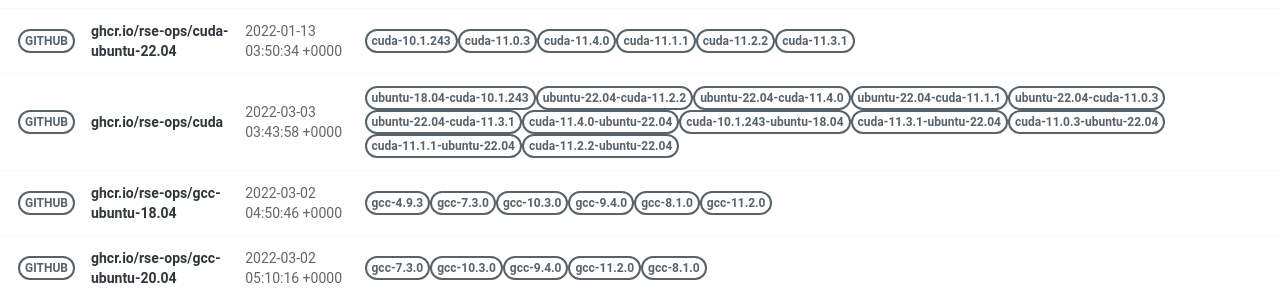
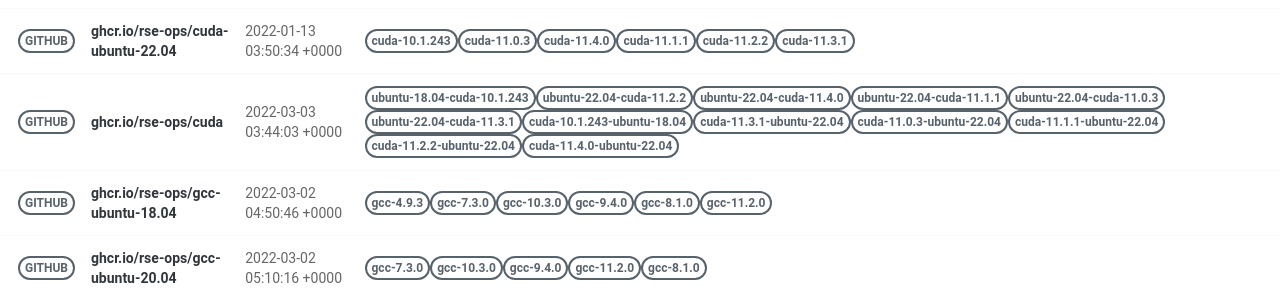
Before and after one commit to rse-ops/docker-images, a Jekyll site: the page built from pages/index.md, in a window 1280 px wide. Shown: the part 421-721 px from the top of the page. Built offline with Jekyll 4.4.1, drawn with Linux system fonts in a browser that asks for light colours; nearby versions of some CDN libraries.

Commit message:
Automated push to update library 2022-03-03

```diff
--- a/_library/ghcr.io-rse-ops-cuda.md
+++ b/_library/ghcr.io-rse-ops-cuda.md
@@ -1,7 +1,7 @@
 ---
 layout: container
 name: ghcr.io/rse-ops/cuda
-updated_at: 2022-03-03 03:43:58.666190
+updated_at: 2022-03-03 03:44:03.944421
 
 
 container_url: https://github.com/orgs/rse-ops/packages/container/package/cuda
```
Also changed, not shown: other parts of _library/ghcr.io-rse-ops-cuda.md (+3 -3 lines).
